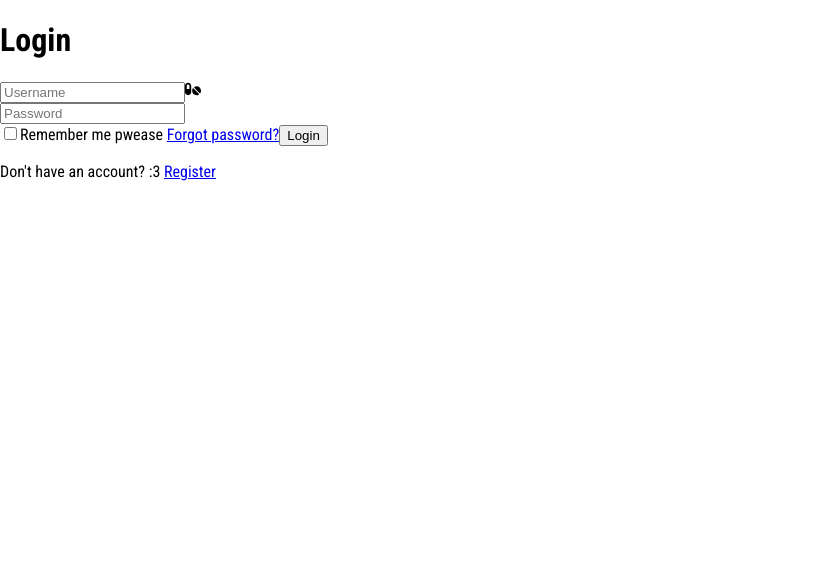
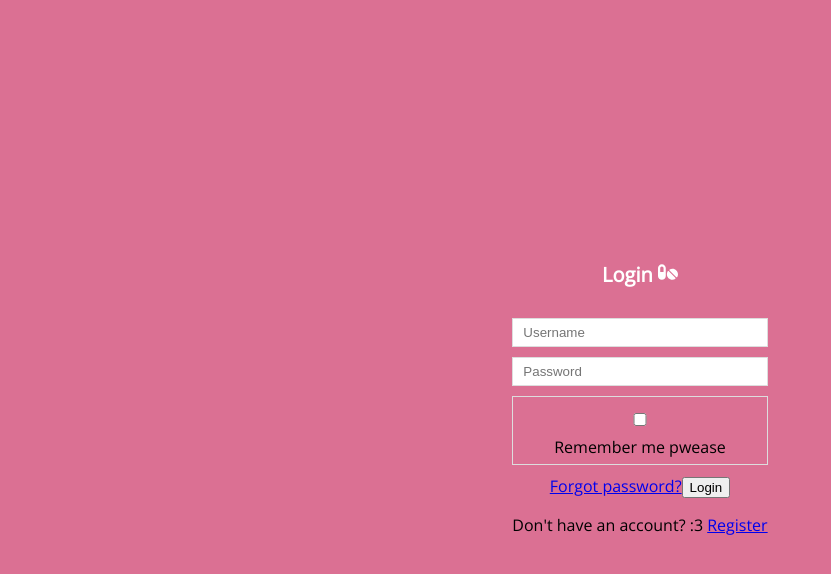
Before and after one commit to sahua3/Megahack2024, a React (Create React App) app in the folder megahack2024/: page / in a window 1280 px wide. Shown: the top 574 px of the page, without its empty margins (0-831 px from the left). Built offline with nearby package versions, Linux system fonts and the light colour scheme.

Commit message:
updating after wifi drop

```diff
--- /dev/null
+++ b/megahack2024/src/components/LoginForm/LoginForm.css
@@ -0,0 +1,30 @@
+.wrapper {
+  max-width: 400px;
+  margin: 0 auto;
+  text-align: center;
+  }
+
+.wrapper h1 {
+  font-size: 20px;
+  color: white;
+  margin-bottom: 30px;
+  }
+
+.wrapper input {
+  width: 100%;
+  padding: 6px 10px;
+  margin: 10px 0;
+  border: 1px solid #ddd;
+  box-sizing: border-box;
+  display: block;
+}
+
+.wrapper label {
+  width: 100%;
+  padding: 6px 10px;
+  margin: 10px 0;
+  border: 1px solid #ddd;
+  box-sizing: border-box;
+  display: block;
+
+}
--- a/megahack2024/src/components/LoginForm/LoginForm.jsx
+++ b/megahack2024/src/components/LoginForm/LoginForm.jsx
@@ -1,14 +1,14 @@
 import React from 'react';
+import './LoginForm.css';
 import { FaPills } from "react-icons/fa6";
 
 const LoginForm = () => {
     return (
         <div className='wrapper'>
             <form action="">
-                <h1>Login</h1>
+                <h1>Login <FaPills /> </h1>
                 <div className="input-box">
                     <input type="text" placeholder='Username' required />
-                    <FaPills />
                 </div>
                 <div className="input-box">
                     <input type="password" placeholder='Password' required />
--- a/megahack2024/src/index.css
+++ b/megahack2024/src/index.css
@@ -1,8 +1,13 @@
-@import url('https://fonts.googleapis.com/css2?family=Roboto+Condensed:wght@400;700&display=swap');
+@import url('https://fonts.googleapis.com/css2?family=Open+Sans&display=swap');
 
 body {
   margin: 0;
-  font-family: 'Roboto Condensed', sans-serif;
+  display: flex;
+  justify-content: center;
+  align-items: center;
+  min-height: 800px;
+  background-color: palevioletred;
+  font-family: 'Open Sans', sans-serif;
   -webkit-font-smoothing: antialiased;
   -moz-osx-font-smoothing: grayscale;
 }
```
Also changed, not shown: megahack2024/src/App.css (line endings or trailing spaces), megahack2024/src/App.js (line endings or trailing spaces).
